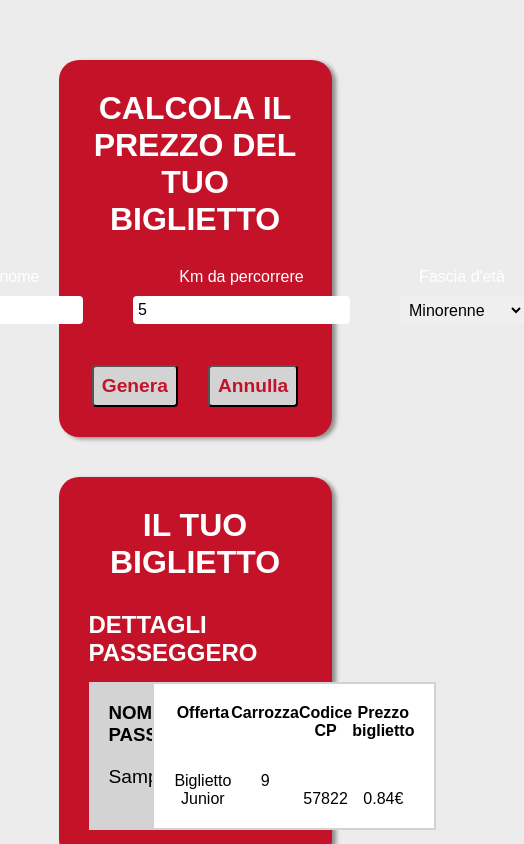
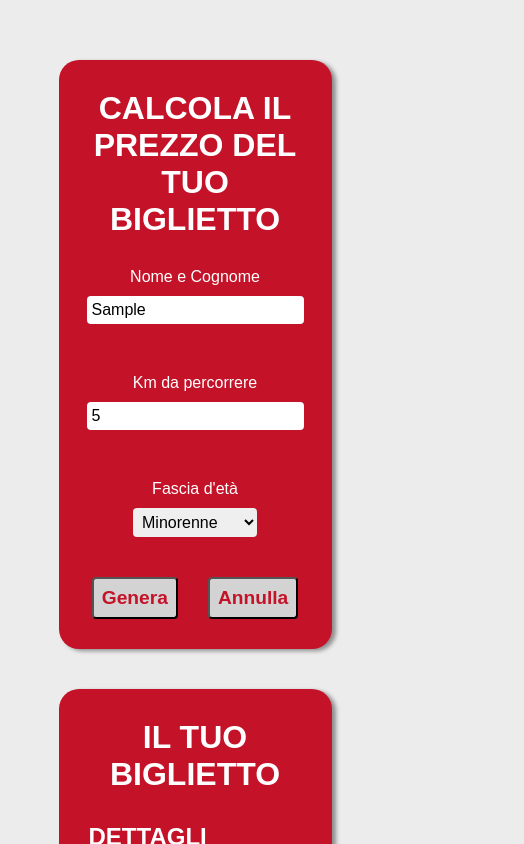
Before and after one commit to OgataiKhan/js-biglietto-treno-form, a plain HTML site: page index.html in a window 390 px wide. Both pictures are taken after typing "Sample", "5" into the empty fields and a click on the input "Genera". Shown: the top 844 px of the page, 524 px wide, since content can reach past the window. Drawn offline with Linux system fonts and the light colour scheme.

Commit message:
feat: make responsive

```diff
--- a/css/style.css
+++ b/css/style.css
@@ -94,6 +94,7 @@ INPUT
 .input-box {
     gap: 50px;
     padding-bottom: 40px;
+    flex-wrap: wrap;
 }
 
 .input-box p {
@@ -139,6 +140,7 @@ OUTPUT
 .output .output-name-box {
     background-color: lightgrey;
     width: 30%;
+    min-width: 170px;
 }
 
 .output .output-name-box h3 {
@@ -150,6 +152,7 @@ OUTPUT
     flex-grow: 1;
     border: 2px solid lightgrey;
     justify-content: space-around;
+    flex-wrap: wrap;
 }
 
 .output .output-ticket-box h4 {
```
